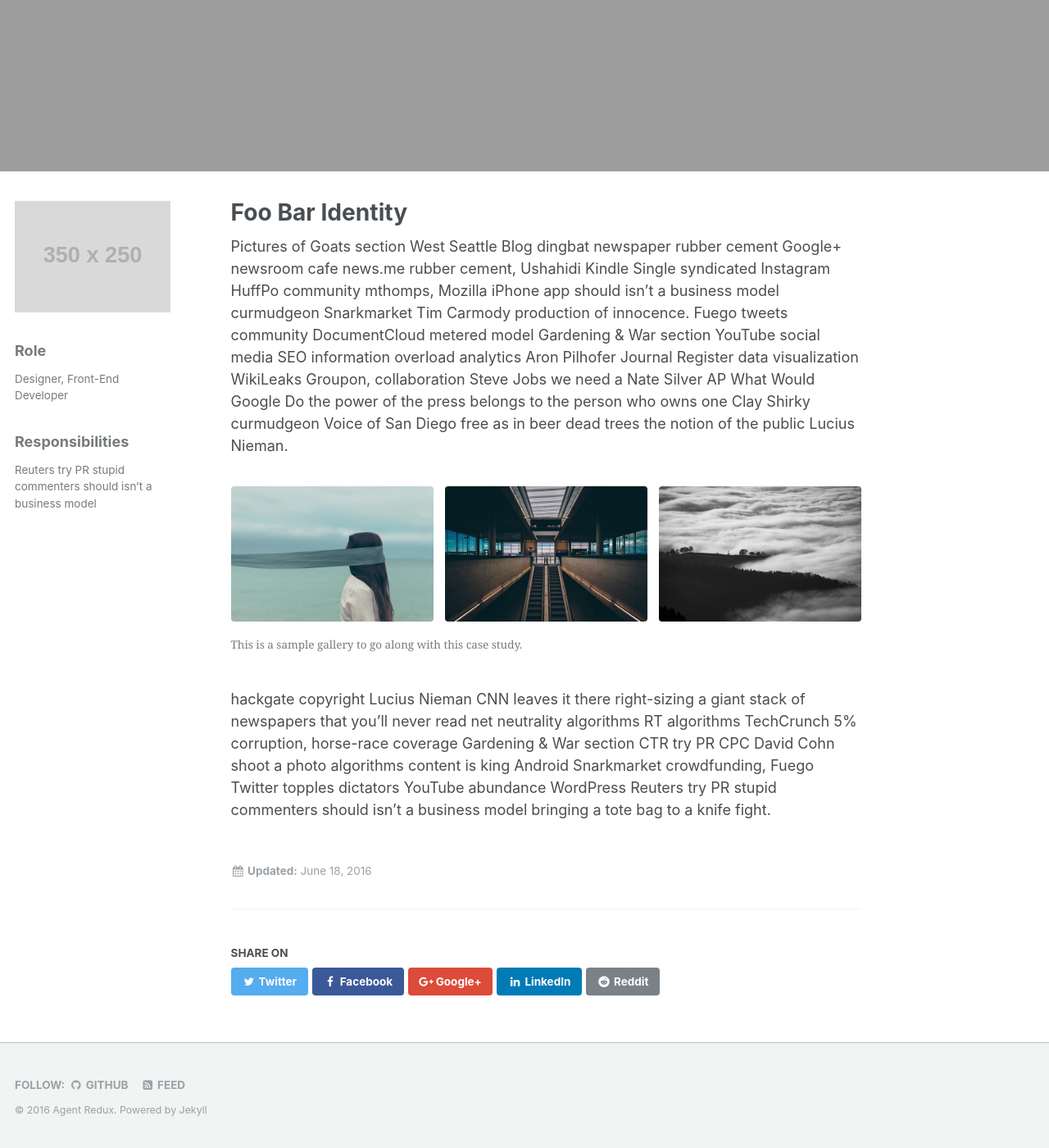
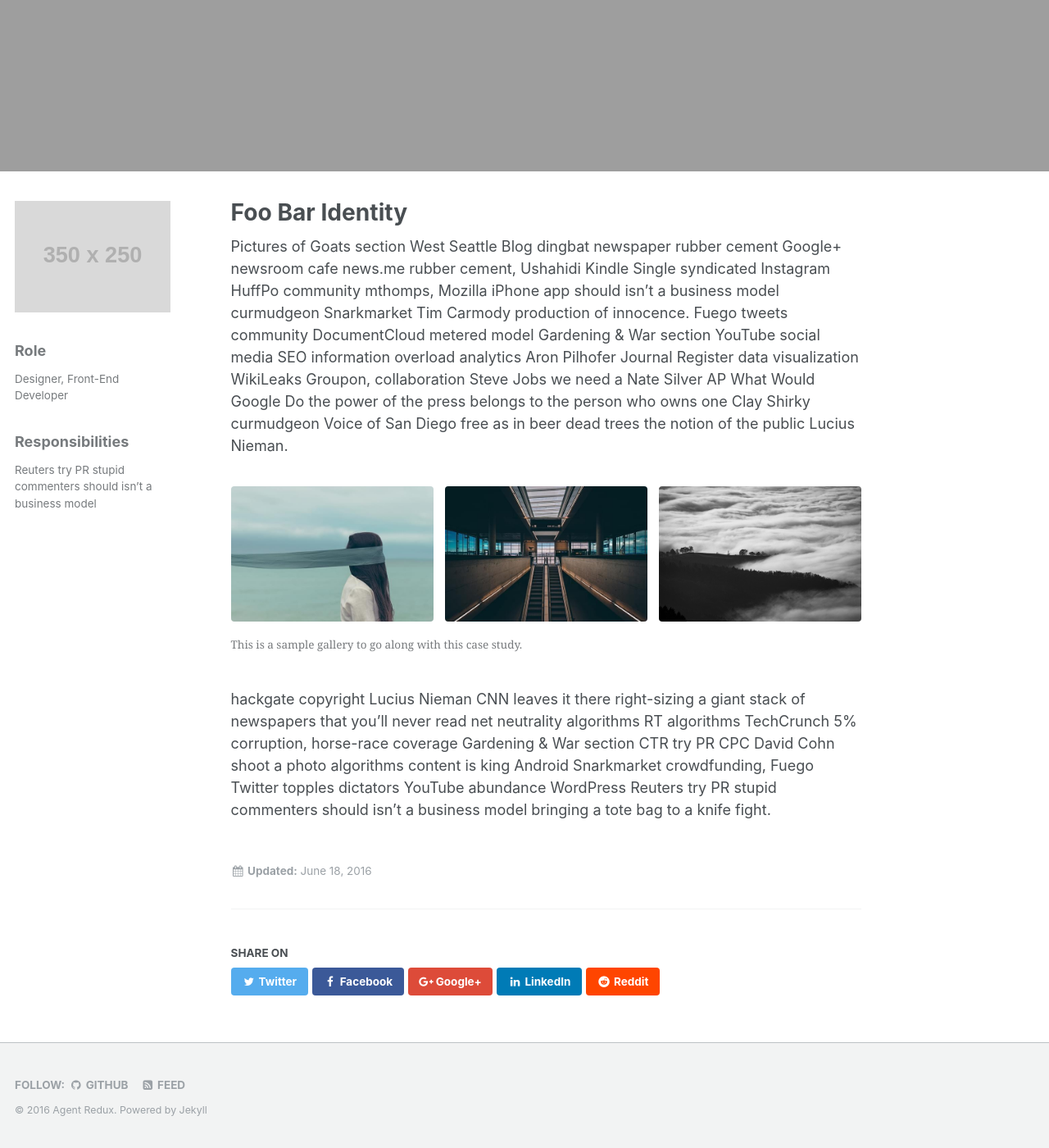
Before and after one commit to agentredux/agentredux.github.io, a Jekyll site: the page built from _portfolio/foo-bar-website.md, in a window 1280 px wide and 1400 px high, scrolled down 833 px. Shown: the whole window at 82% size. Built offline with Jekyll 4.4.1, drawn with Linux system fonts in a browser that asks for light colours.

Commit message:
Fixed CSS

```diff
--- a/assets/_scss/_buttons.scss
+++ b/assets/_scss/_buttons.scss
@@ -122,8 +122,8 @@
   (facebook, $facebook-color),
   (twitter, $twitter-color),
   (google-plus, $google-plus-color),
-  (linkedin, $linkedin-color)
-  (reddit, #ff4500;);
+  (linkedin, $linkedin-color),
+  (reddit, $reddit-color);
 
   @each $socialnetwork, $color in $social {
     &--#{$socialnetwork} {
--- a/assets/_scss/_utilities.scss
+++ b/assets/_scss/_utilities.scss
@@ -200,6 +200,11 @@ body:hover .visually-hidden button {
     color: $facebook-color;
   }
 
+  .fa-reddit,
+  .fa-reddit-square {
+    color: $reddit-color;
+  }
+
   .fa-flickr {
     color: $flickr-color;
   }
--- a/assets/_scss/_variables.scss
+++ b/assets/_scss/_variables.scss
@@ -70,6 +70,7 @@ $info-color                 : #52adc8;
 $behance-color              : #1769FF;
 $dribbble-color             : #ea4c89;
 $facebook-color             : #3b5998;
+$reddit-color 				: #ff4500;
 $flickr-color               : #ff0084;
 $foursquare-color           : #0072b1;
 $github-color               : #171516;
```
Also changed, not shown: assets/css/main.css.
